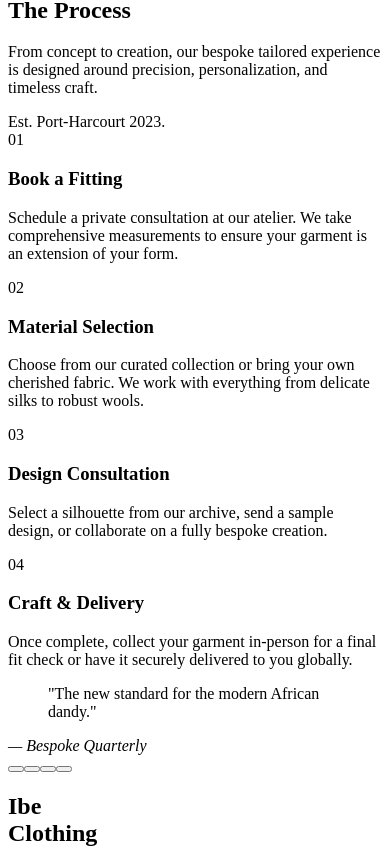
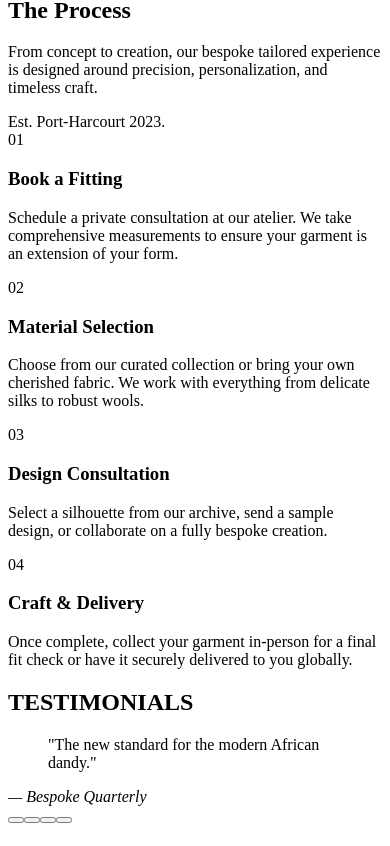
Before and after one commit to favour-the-dev/tailourwebsite, a React (Vite) app: page / in a window 390 px wide. Shown: the part 11154-12000 px from the top of the page. Built offline with nearby package versions, Linux system fonts and the light colour scheme; the HTML template or start-up script is replaced by a standard one.

Commit message:
latest commit

```diff
--- /dev/null
+++ b/src/components/landing/cta-section.tsx
@@ -0,0 +1,18 @@
+import React from "react";
+
+export const CTASection = () => {
+  return (
+    <section className="bg-[#D4AF37] text-[#0A0A0A] py-32 px-6 lg:px-12 flex flex-col items-center justify-center text-center">
+      <h2 className="font-['Instrument_Serif'] italic text-5xl lg:text-7xl mb-8 tracking-tighter">
+        Ready to find your perfect fit?
+      </h2>
+      <p className="font-['Outfit'] text-lg font-light leading-relaxed max-w-xl mb-12 opacity-90">
+        Experience bespoke tailoring that celebrates your unique form. Schedule
+        your personal consultation today.
+      </p>
+      <button className="bg-[#0A0A0A] text-[#D4AF37] px-8 py-4 lg:px-16 lg:py-5 font-['Space_Mono'] text-[12px] uppercase tracking-[0.25em] hover:bg-white hover:text-black transition-all duration-300 cursor-pointer">
+        Book A Fitting
+      </button>
+    </section>
+  );
+};
--- a/src/components/landing/testimonials-section.tsx
+++ b/src/components/landing/testimonials-section.tsx
@@ -35,6 +35,12 @@ export const TestimonialsSection = () => {
       <div className="absolute top-0 left-0 w-full h-full bg-[radial-gradient(#D4AF37_0.5px,transparent_0.5px)] [background-size:32px_32px] opacity-10 pointer-events-none" />
 
       <div className="max-w-6xl mx-auto min-h-[400px] flex flex-col justify-center relative">
+        <h2
+          className="font-['Space_Mono'] text-md md:text-lg text-center mb-12 tracking-[0.3em]
+          text-[#D4AF37] uppercase opacity-80"
+        >
+          TESTIMONIALS
+        </h2>
         <AnimatePresence mode="wait">
           <motion.div
             key={currentIndex}
@@ -47,7 +53,10 @@ export const TestimonialsSection = () => {
             <blockquote className="font-['Instrument_Serif'] italic text-4xl md:text-6xl lg:text-7xl max-w-4xl leading-tight mb-12">
               "{testimonials[currentIndex].q}"
             </blockquote>
-            <cite className="font-['Space_Mono'] text-xs md:text-sm uppercase tracking-[0.3em] text-[#D4AF37] opacity-80 not-italic">
+            <cite
+              className="font-['Space_Mono'] text-xs md:text-sm uppercase
+            tracking-[0.3em] text-[#D4AF37] opacity-80 not-italic"
+            >
               — {testimonials[currentIndex].a}
             </cite>
           </motion.div>
--- a/src/pages/landing-page.tsx
+++ b/src/pages/landing-page.tsx
@@ -3,6 +3,7 @@ import { HeroSection } from "@/components/landing/hero-section";
 import { CatalogSection } from "@/components/landing/catalog-section";
 import { ProcessSection } from "@/components/landing/process.tsx";
 import { TestimonialsSection } from "@/components/landing/testimonials-section";
+import { CTASection } from "@/components/landing/cta-section";
 import { Footer } from "@/components/layout/footer";
 
 export default function LandingPage() {
@@ -13,6 +14,7 @@ export default function LandingPage() {
       <CatalogSection />
       <ProcessSection />
       <TestimonialsSection />
+      <CTASection />
       <Footer />
     </div>
   );
```
